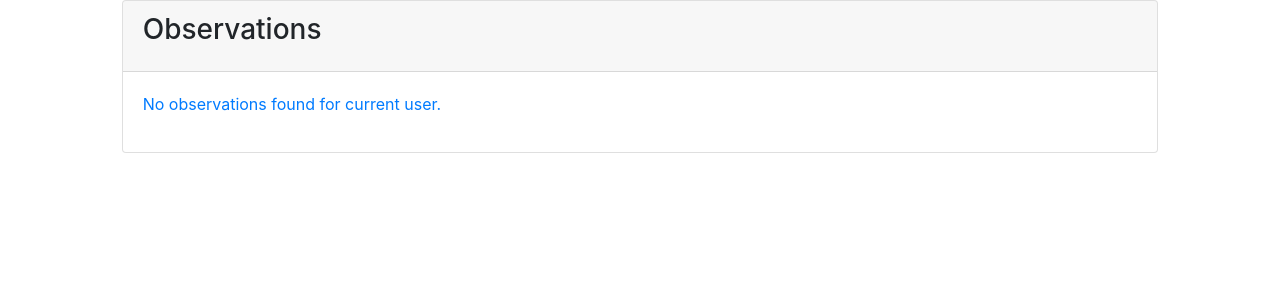
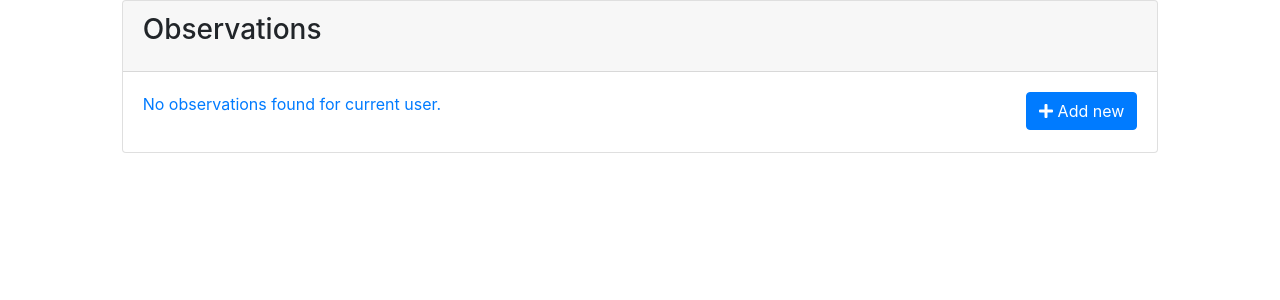
Before and after one commit to naspert/mhnf48h-2021, a Django app: page /field/ in a window 1280 px wide. Shown: the top 300 px of the page. Run offline with Django 3.2, Linux system fonts and the light colour scheme; the visitor is signed in with stand-in values (Sample User, id 1); data that the repository does not hold is empty; some libraries are stand-ins or nearby versions.

Commit message:
add create button + allow empty remarks

```diff
--- a/field/models.py
+++ b/field/models.py
@@ -8,4 +8,4 @@ class Observation(models.Model):
     species = models.CharField(max_length=200, help_text='Espèce')
     created_date = models.DateTimeField(default=timezone.now)
     last_modified_date = models.DateTimeField(default=timezone.now)
-    remarks = models.TextField(default='')
+    remarks = models.TextField(default='', blank=True)
--- a/template/field/home.html
+++ b/template/field/home.html
@@ -11,6 +11,11 @@
                 <h3 class="card-title">Observations</h3>
             </div>
             <div class="card-body">
+                <a href="{% url 'field:observ_create' %}" class="btn btn-primary float-right" type="button" id="create-obs">
+                    <i class="fas fa-plus"></i>
+                    Add new
+                </a>
+
                 {% if observations %}
                     {% include 'field/_obs_table.html' %}
                 {% else %}
```
Also changed, not shown: field/migrations/0004_auto_20210519_2207.py (added).
